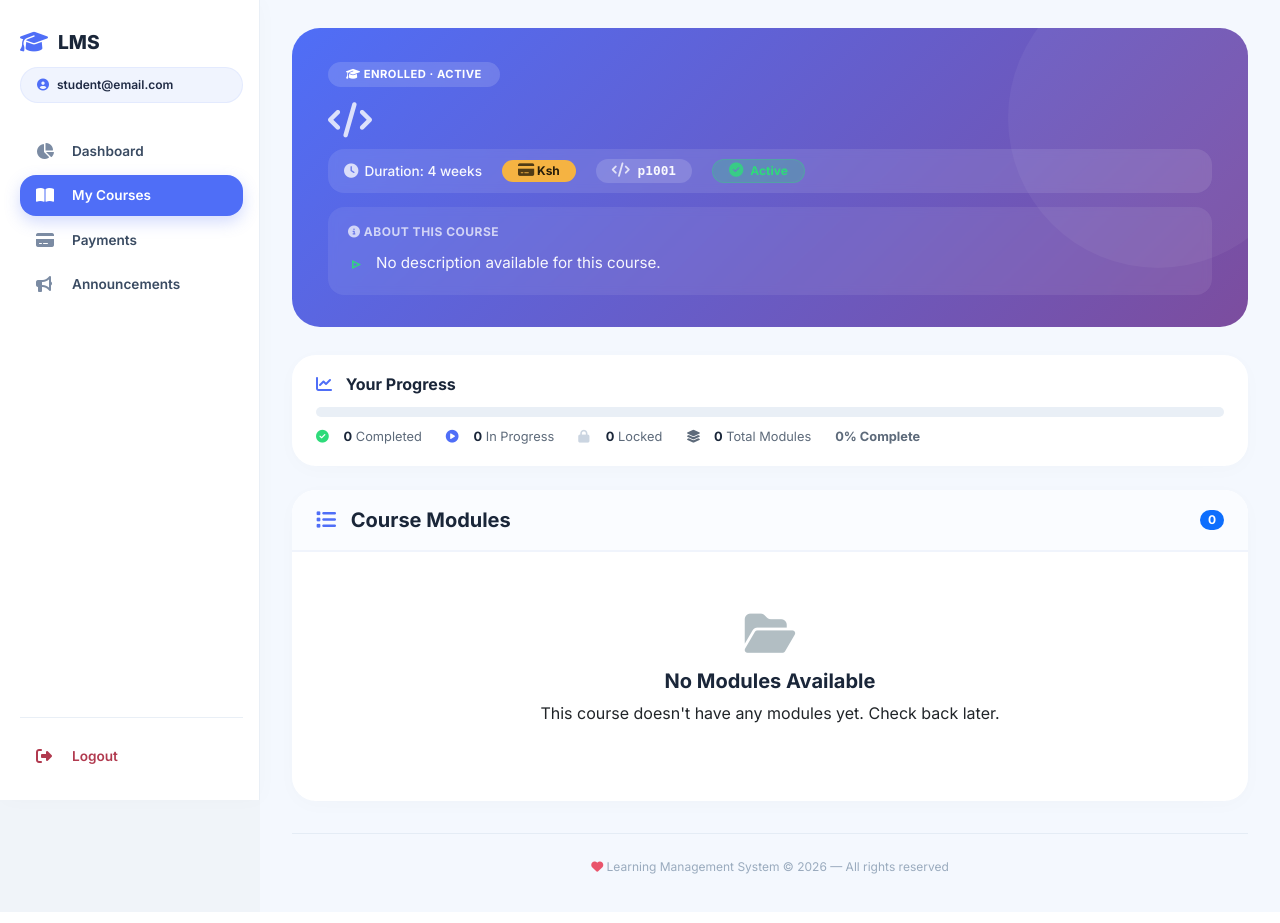
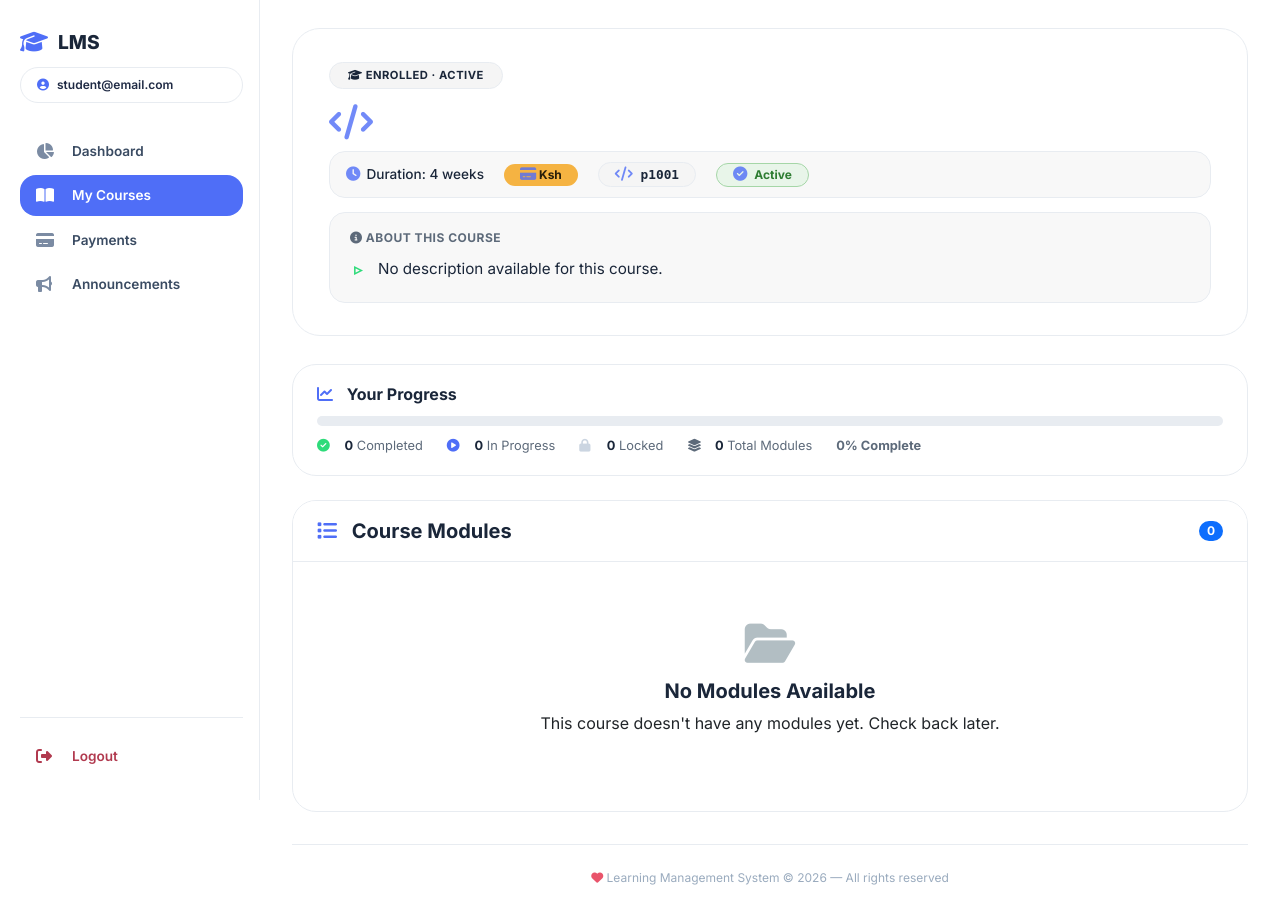
Before and after one commit to sakwasilas/smart-tech-lms, a Flask app: template templates/students/course.html in a window 1280 px wide. Run offline with Flask 3, Linux system fonts and the light colour scheme; the template is opened without the code that fills it, so the values that code supplies are empty; some libraries are stand-ins or nearby versions.

Commit message:
removed background

```diff
--- a/templates/students/course.html
+++ b/templates/students/course.html
@@ -11,7 +11,7 @@
         * { margin:0; padding:0; box-sizing:border-box; }
         body {
             font-family: 'Inter', -apple-system, BlinkMacSystemFont, sans-serif;
-            background: #f0f4f9;
+            background: #ffffff;
             min-height: 100vh;
         }
 
@@ -23,12 +23,11 @@
             width: 260px;
             min-height: 100vh;
             background: #ffffff;
-            border-right: 1px solid #e9eff6;
+            border-right: 1px solid #e8ecf1;
             padding: 28px 16px 24px 20px;
             position: sticky; top: 0; height: 100vh;
             overflow-y: auto;
             display: flex; flex-direction: column;
-            box-shadow: 2px 0 20px rgba(0,0,0,0.02);
             z-index: 10;
         }
         .left-panel .brand {
@@ -37,11 +36,12 @@
         }
         .left-panel .brand i { color: #4f6ef7; font-size: 1.4rem; }
         .left-panel .user-badge {
-            background: #f0f4fe; border-radius: 40px; padding: 8px 16px;
+            background: #ffffff;
+            border-radius: 40px; padding: 8px 16px;
             font-size: 0.75rem; font-weight: 600; color: #1f2a44;
             display: inline-flex; align-items: center; gap: 8px;
             margin-top: 4px; margin-bottom: 28px;
-            border: 1px solid rgba(79,110,247,0.08);
+            border: 1px solid #e8ecf1;
         }
         .left-panel .user-badge i { color: #4f6ef7; }
 
@@ -56,14 +56,14 @@
             text-decoration: none; background: transparent;
         }
         .nav-left .nav-item i { width: 22px; font-size: 1rem; color: #7b8ba3; }
-        .nav-left .nav-item:hover { background: #f0f4fe; color: #1a2639; }
+        .nav-left .nav-item:hover { background: #f5f5f5; color: #1a2639; }
         .nav-left .nav-item:hover i { color: #4f6ef7; }
         .nav-left .nav-item.active {
-            background: #4f6ef7; color: #fff; box-shadow: 0 6px 16px rgba(79,110,247,0.25);
+            background: #4f6ef7; color: #fff;
         }
         .nav-left .nav-item.active i { color: #fff; }
         .nav-left .logout-item {
-            margin-top: auto; border-top: 1px solid #e9eff6; padding-top: 18px;
+            margin-top: auto; border-top: 1px solid #e8ecf1; padding-top: 18px;
         }
         .nav-left .logout-item .nav-item { color: #b13a4f; }
         .nav-left .logout-item .nav-item i { color: #b13a4f; }
@@ -72,47 +72,41 @@
         /* RIGHT PANEL - main content */
         .right-panel {
             flex: 1; padding: 28px 32px 30px 32px;
-            background: #f4f8fe; min-width: 0;
+            background: #ffffff; min-width: 0;
         }
 
         /* ===== COURSE HERO ===== */
         .course-hero {
-            background: linear-gradient(135deg, #4f6ef7 0%, #7c4d9e 100%);
+            border: 1px solid #e8ecf1;
             border-radius: 28px;
             padding: 32px 36px;
-            color: #fff;
+            background: #ffffff;
             margin-bottom: 28px;
             position: relative;
             overflow: hidden;
         }
-        .course-hero::after {
-            content: '';
-            position: absolute;
-            right: -60px; top: -60px;
-            width: 300px; height: 300px;
-            background: rgba(255,255,255,0.05);
-            border-radius: 50%;
-        }
         .course-hero .hero-badge {
             display: inline-block;
-            background: rgba(255,255,255,0.15);
+            background: #f5f5f5;
             padding: 4px 18px;
             border-radius: 40px;
             font-size: 0.7rem;
             font-weight: 700;
             letter-spacing: 0.5px;
-            backdrop-filter: blur(4px);
+            color: #1a2639;
             margin-bottom: 12px;
+            border: 1px solid #e8ecf1;
         }
         .course-hero h1 {
             font-weight: 800;
             font-size: 2.2rem;
             margin-bottom: 4px;
             letter-spacing: -0.5px;
+            color: #1a2639;
         }
-        .course-hero h1 i { margin-right: 12px; opacity: 0.8; }
+        .course-hero h1 i { margin-right: 12px; opacity: 0.8; color: #4f6ef7; }
 
-        /* ===== META STRIP - directly below title ===== */
+        /* ===== META STRIP ===== */
         .meta-strip {
             display: flex;
             flex-wrap: wrap;
@@ -120,9 +114,9 @@
             gap: 12px 20px;
             margin: 8px 0 14px 0;
             padding: 10px 16px;
-            background: rgba(255,255,255,0.10);
+            background: #f8f8f8;
             border-radius: 16px;
-            backdrop-filter: blur(4px);
+            border: 1px solid #e8ecf1;
         }
         .meta-strip .meta-item {
             display: flex;
@@ -130,9 +124,9 @@
             gap: 6px;
             font-size: 0.85rem;
             font-weight: 500;
-            color: rgba(255,255,255,0.95);
+            color: #1a2639;
         }
-        .meta-strip .meta-item i { font-size: 0.9rem; opacity: 0.8; }
+        .meta-strip .meta-item i { font-size: 0.9rem; opacity: 0.8; color: #4f6ef7; }
         .meta-strip .badge-free {
             background: #2edb7a;
             color: #0f2a1e;
@@ -150,38 +144,39 @@
             font-size: 0.75rem;
         }
         .meta-strip .badge-code {
-            background: rgba(255,255,255,0.15);
+            background: #f5f5f5;
             padding: 2px 16px;
             border-radius: 40px;
             font-family: monospace;
             font-weight: 600;
             font-size: 0.8rem;
+            border: 1px solid #e8ecf1;
         }
         .meta-strip .badge-status {
             padding: 2px 16px;
             border-radius: 40px;
             font-weight: 700;
             font-size: 0.75rem;
-            background: rgba(46, 219, 122, 0.25);
-            color: #2edb7a;
-            border: 1px solid rgba(46, 219, 122, 0.3);
+            background: #e8f5e9;
+            color: #2e7d32;
+            border: 1px solid #a5d6a7;
         }
         .meta-strip .badge-status i { margin-right: 4px; }
 
-        /* ===== DESCRIPTION & OBJECTIVES - BULLET STYLE ===== */
+        /* ===== DESCRIPTION & OBJECTIVES ===== */
         .course-description-section {
-            background: rgba(255,255,255,0.08);
+            background: #f8f8f8;
             border-radius: 16px;
             padding: 16px 20px;
             margin-top: 10px;
-            backdrop-filter: blur(4px);
+            border: 1px solid #e8ecf1;
         }
         .course-description-section .section-label {
             font-size: 0.75rem;
             font-weight: 700;
             text-transform: uppercase;
             letter-spacing: 0.5px;
-            opacity: 0.7;
+            color: #5d6a7a;
             margin-bottom: 6px;
             display: block;
         }
@@ -195,7 +190,7 @@
             position: relative;
             font-size: 0.95rem;
             line-height: 1.6;
-            opacity: 0.95;
+            color: #1a2639;
         }
         .course-description-section ul li::before {
             content: '▹';
@@ -229,14 +224,14 @@
             gap: 8px;
             margin-left: auto;
         }
-        .btn-live:hover { background: #128C7E; color: #fff; transform: translateY(-2px); }
+        .btn-live:hover { background: #128C7E; color: #fff; }
 
         /* ===== PROGRESS CARD ===== */
         .progress-card {
-            background: #fff;
+            background: #ffffff;
             border-radius: 24px;
             padding: 20px 24px;
-            box-shadow: 0 4px 20px rgba(0,0,0,0.02);
+            border: 1px solid #e8ecf1;
             margin-bottom: 24px;
         }
         .progress-card h4 {
@@ -249,11 +244,11 @@
         .progress {
             height: 10px;
             border-radius: 10px;
-            background: #e9eff6;
+            background: #e8ecf1;
         }
         .progress-bar {
             border-radius: 10px;
-            background: linear-gradient(135deg, #4f6ef7, #7c4d9e);
+            background: #4f6ef7;
             transition: width 0.6s ease;
         }
         .progress-stats {
@@ -269,15 +264,15 @@
 
         /* ===== MODULES LIST ===== */
         .modules-card {
-            background: #fff;
+            background: #ffffff;
             border-radius: 24px;
-            box-shadow: 0 4px 20px rgba(0,0,0,0.02);
+            border: 1px solid #e8ecf1;
             overflow: hidden;
         }
         .modules-card .card-header {
             padding: 18px 24px;
-            background: #fafcff;
-            border-bottom: 2px solid #f0f4fc;
+            background: #ffffff;
+            border-bottom: 1px solid #e8ecf1;
             display: flex;
             justify-content: space-between;
             align-items: center;
@@ -405,17 +401,18 @@
 
         /* ===== FLASH ===== */
         .alert-custom {
-            border-radius: 16px; padding: 12px 20px; border: none; margin-bottom: 20px;
+            border-radius: 16px; padding: 12px 20px; border: 1px solid #e8ecf1;
+            margin-bottom: 20px; background: #ffffff;
         }
-        .alert-custom.success { background: #d4edda; color: #155724; border-left: 4px solid #28a745; }
-        .alert-custom.danger { background: #f8d7da; color: #721c24; border-left: 4px solid #dc3545; }
-        .alert-custom.warning { background: #fff3cd; color: #856404; border-left: 4px solid #ffc107; }
+        .alert-custom.success { border-left: 4px solid #28a745; }
+        .alert-custom.danger { border-left: 4px solid #dc3545; }
+        .alert-custom.warning { border-left: 4px solid #ffc107; }
 
         /* ===== FOOTER ===== */
         .footer {
             text-align: center; padding: 24px 0 6px 0;
             color: #9aabbe; font-size: 0.75rem;
-            border-top: 1px solid #e4ecf5; margin-top: 32px;
+            border-top: 1px solid #e8ecf1; margin-top: 32px;
         }
         .footer i { color: #e9546b; }
 
```
Also changed, not shown: other parts of templates/students/course.html (+13 -13 lines).
